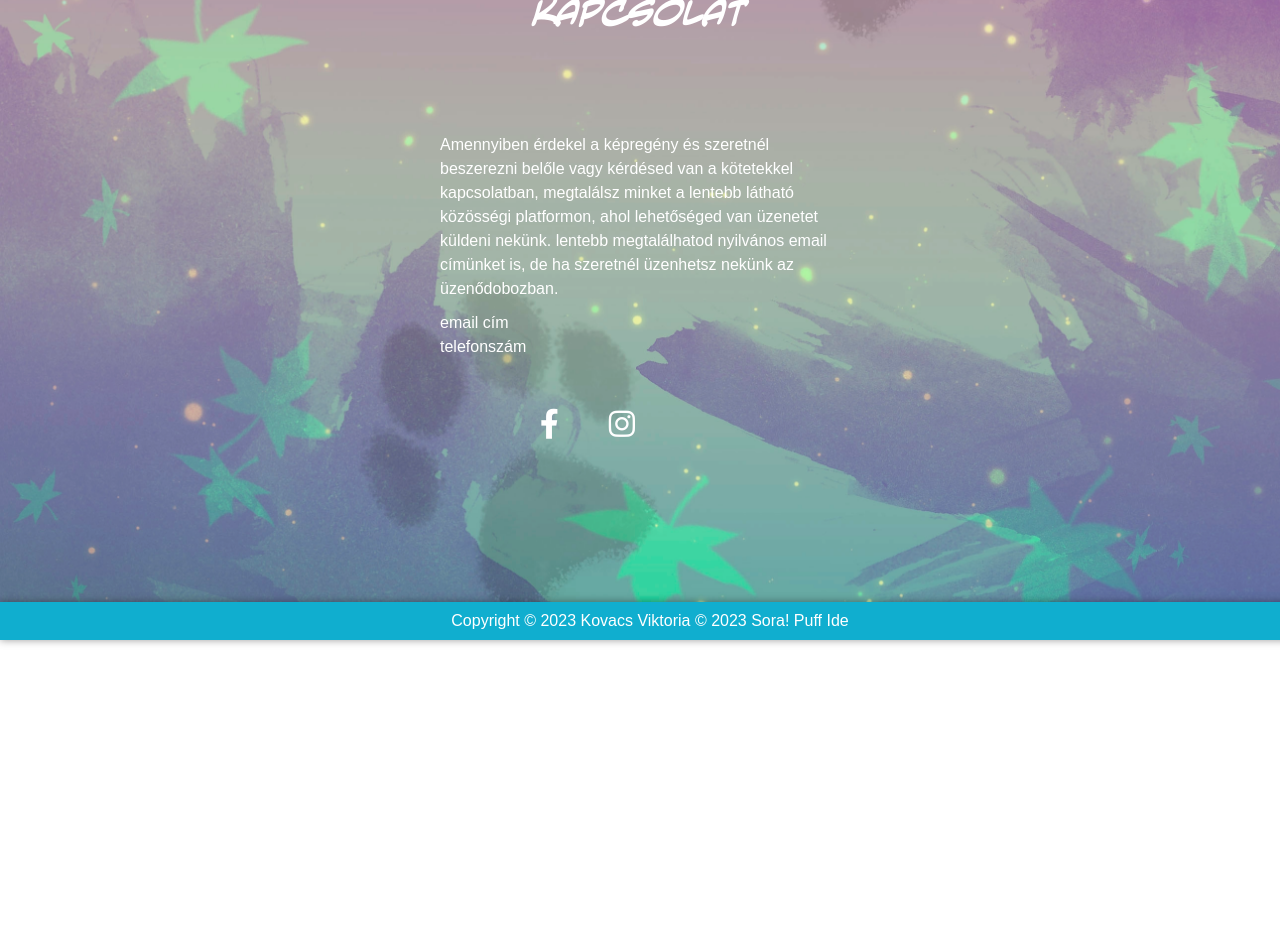
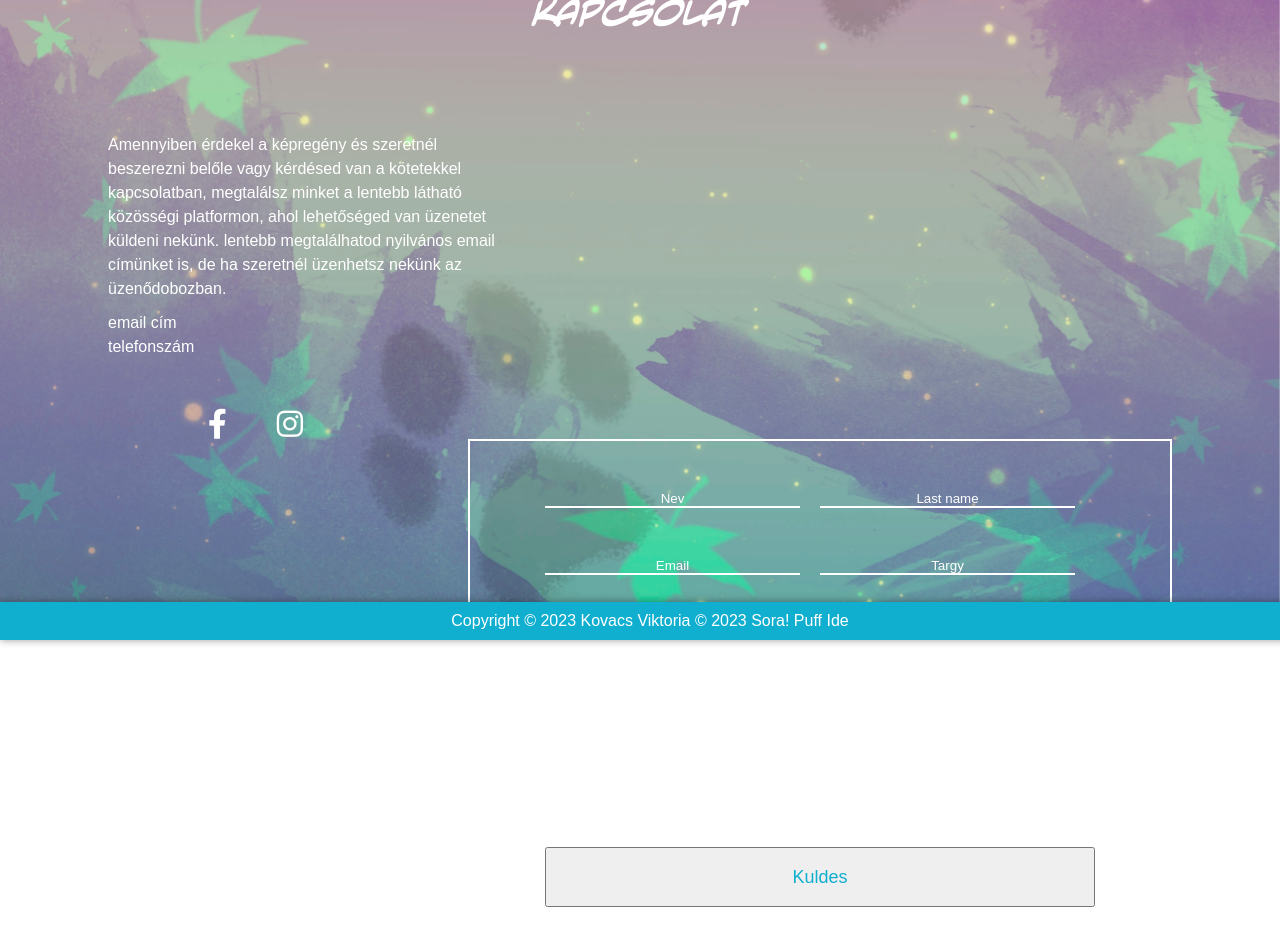
Before and after one commit to BorosFather/sora, an Angular app: page /kapcsolat in a window 1280 px wide. Shown: the part 160-1103 px from the top of the page. Before the commit the page ends 800 px from the top, so only its background shows below. Built offline with nearby package versions, Linux system fonts and the light colour scheme.

Commit message:
detail component letrehozva

```diff
--- a/src/app/app.module.ts
+++ b/src/app/app.module.ts
@@ -9,6 +9,7 @@ import { AboutComponent } from './about/about.component';
 import { ComicsComponent } from './comics/comics.component';
 import { ContactComponent } from './contact/contact.component';
 import { FooterComponent } from './footer/footer.component';
+import { DetailComponent } from './detail/detail.component';
 
 @NgModule({
   declarations: [
@@ -18,7 +19,8 @@ import { FooterComponent } from './footer/footer.component';
     AboutComponent,
     ComicsComponent,
     ContactComponent,
-    FooterComponent
+    FooterComponent,
+    DetailComponent
   ],
   imports: [
     BrowserModule,
--- a/src/app/comics/comics.component.scss
+++ b/src/app/comics/comics.component.scss
@@ -6,6 +6,7 @@
 }
 
 * {
+    font-family: Arial, sans-serif;
     margin: 0;
     padding: 0;
 }
@@ -28,6 +29,11 @@ h1 {
     margin-top: 100px;
     color: white;
     text-align: center;
+}
+
+.overlay p {
+    color: white;
+    font-family: "Arial", sans-serif; /* Change "Arial" to the desired font */
 }
 
 .container {
--- a/src/app/contact/contact.component.html
+++ b/src/app/contact/contact.component.html
@@ -3,6 +3,9 @@
 
 <h1>kapcsolat</h1>
 
+<div class="contaner">
+
+  <div class="one">
     <div class="text">
       Amennyiben érdekel a képregény és szeretnél beszerezni belőle vagy kérdésed van a kötetekkel kapcsolatban,
       megtalálsz minket a lentebb látható közösségi platformon, ahol lehetőséged van üzenetet küldeni nekünk.
@@ -16,8 +19,6 @@
 
     </div>
 
-
-
     <div class="social-icons">
       <a href="https://www.facebook.com/sorapuffide">
         <i class="fa-brands fa-facebook-f" style="font-size:30px; color: white;"></i>
@@ -29,3 +30,37 @@
 
 
     </div>
+  </div>
+
+
+  <!-- <div class="email">
+    <table>
+      <tr>
+        <td></td>
+      </tr>
+    </table>
+  </div> -->
+
+  <div class="write">
+    <div class="row">
+      <!-- <p>Nev</p> -->
+      <input type="text" class="name" placeholder="Nev">
+      <!-- <p>Last Nev</p> -->
+      <input type="text" class="last" placeholder="Last name">
+    </div>
+    <div class="row">
+      <!-- <p>Email</p> -->
+      <input type="text" class="email" placeholder="Email">
+      <!-- <p>Targy</p> -->
+      <input type="text" class="object" placeholder="Targy">
+    </div>
+    <div class="row">
+      <input type="text" class="email-text" placeholder="Irj uzenetet..">
+    </div>
+    <button>Kuldes</button>
+  </div>
+
+
+
+
+</div>
--- a/src/app/contact/contact.component.scss
+++ b/src/app/contact/contact.component.scss
@@ -24,12 +24,19 @@
     z-index: -1;
 }
 
+
 h1 {
     font-family: font, sans-serif;
     margin-top: 150px;
     text-align: center;
 
 }
+
+// .container {
+//     display: flex;
+//     justify-content: space-between;
+//     align-items: flex-start;
+//   }
 
 .social-icons{
     width: 200px;
@@ -44,6 +51,11 @@ h1 {
 .fa-brands {
     margin-right: 50px;
     cursor: pointer;
+}
+
+.one {
+    margin-left: 100px;
+    float: left;
 }
 
 .text {
@@ -62,3 +74,52 @@ h1 {
     margin-right: auto;
     align-items: center;
 }
+
+button {
+    font-size: large;
+    margin-left: auto;
+    margin-right: auto;
+    margin-top: 20px;
+    color: #10aecf;
+    width: 550px;
+    height: 60px;
+}
+
+input {
+    outline: none;
+    background-color: transparent;
+    border: none;
+    border-bottom: 2px solid white;
+}
+
+.write {
+    margin-right: 100px;
+    float: right;
+    border: 2px solid white;
+    width: 700px;
+    height: 500px;
+    display: flex;
+    flex-direction: column;
+}
+
+.row{
+    margin-left: auto;
+    margin-right: auto;
+    width: 550px;
+    margin-top: 50px;
+    display: flex;
+}
+
+input {
+ flex: 1;
+ margin-right: 20px;
+}
+
+input::placeholder {
+    color: white;
+    text-align: center;
+}
+
+.email-text {
+    height: 200px;
+}
--- /dev/null
+++ b/src/app/detail/detail.component.html
@@ -0,0 +1 @@
+<p>detail works!</p>
```
Also changed, not shown: src/app/detail/detail.component.ts (added, +10 -0 lines), src/app/detail/detail.component.scss (added), 1 other file (tests, documents, lock files or other folders). Lines whose indentation alone changed are shown as unchanged.
